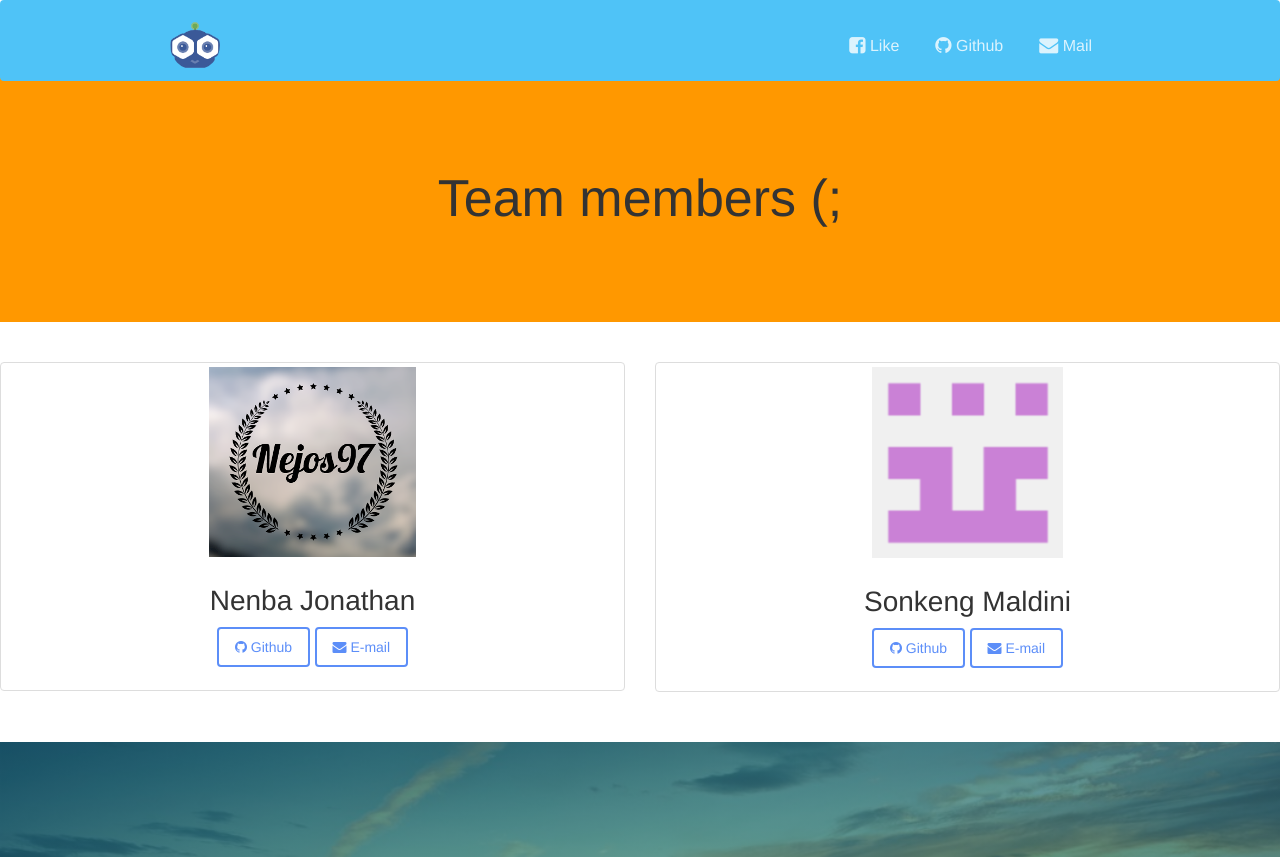
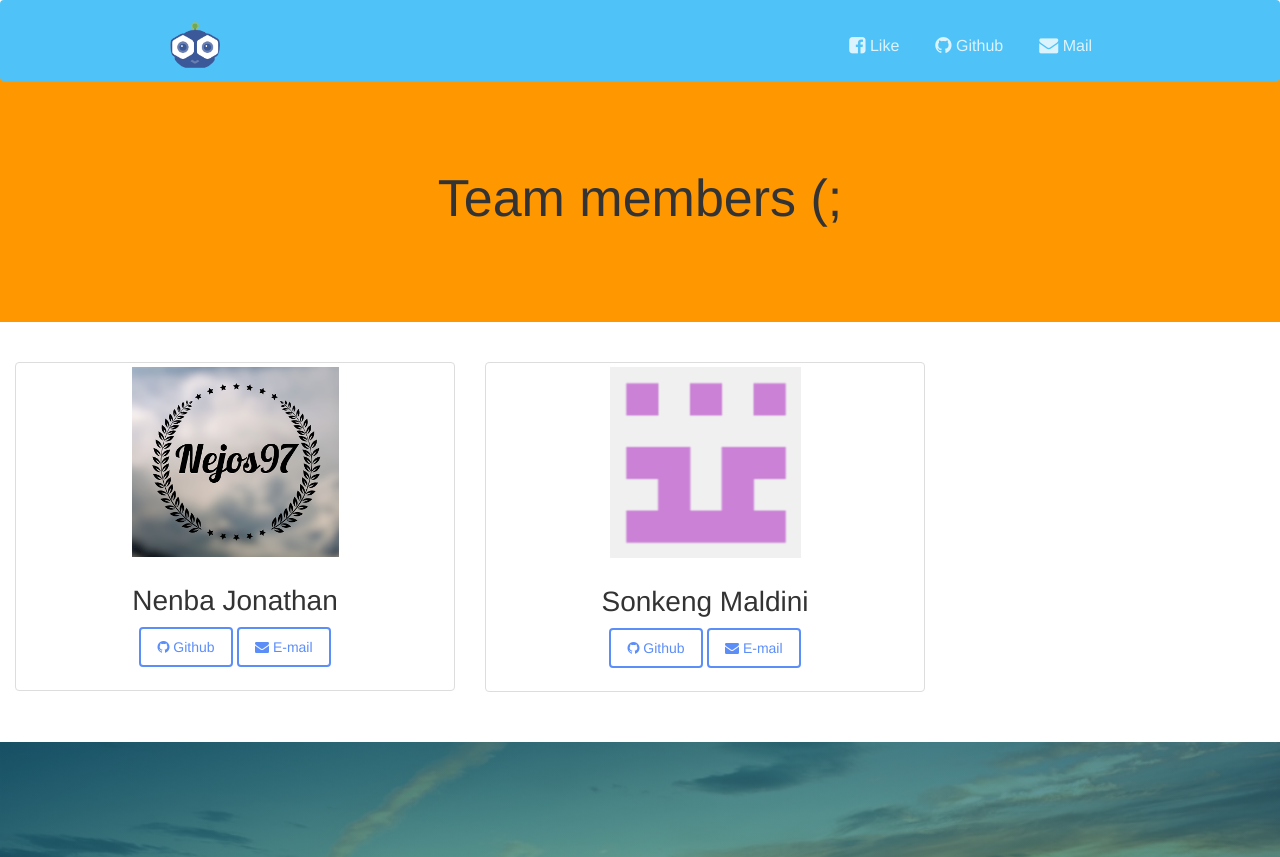
Before and after one commit to nejos97/pinohh_website, a PHP site: page /team.php in a window 1280 px wide. Shown: the top 857 px of the page. Run offline with PHP 8.4, Linux system fonts and the light colour scheme.

Commit message:
add container class in index.php:68

```diff
--- a/team.php
+++ b/team.php
@@ -65,7 +65,7 @@
           </team>
         </div>
         <br><br>
-        <div class="row">
+        <div class="row container">
           <div class="col-lg-6">
             <center>
               <div class="thumbnail">
```
